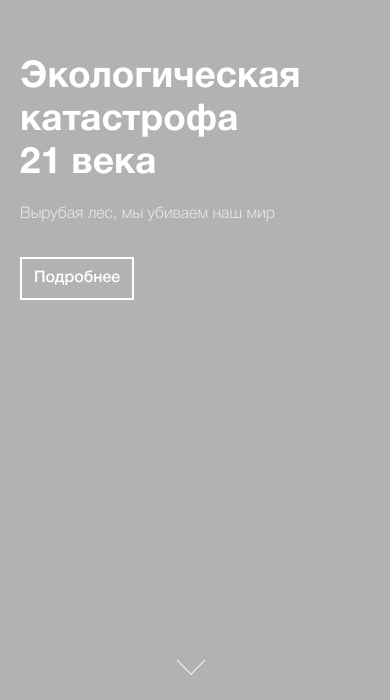
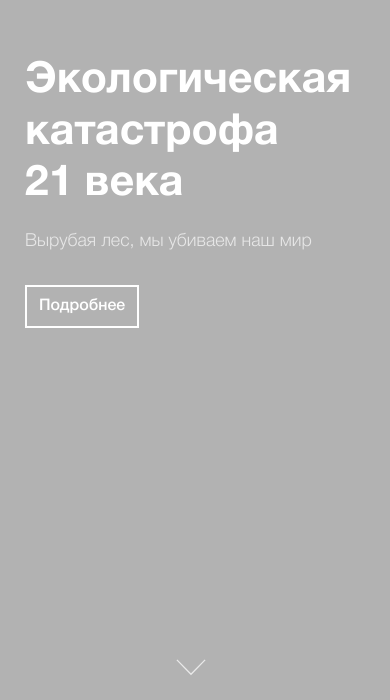
Before and after one commit to crew-dev/ecology-project, a plain HTML site: page index.html in a window 390 px wide. Shown: the part 144-844 px from the top of the page. Drawn offline with Linux system fonts and the light colour scheme.

Commit message:
Update style.css

```diff
--- a/css/style.css
+++ b/css/style.css
@@ -46,7 +46,6 @@ img {
     margin-top: 200px;
     margin-left: 140px;
     position: absolute;
-
 }
 
 .intro-title {
@@ -353,11 +352,6 @@ li.number-timeline-active::before {
         order: 2;
     }
 
-    .intro-title {
-        font-size: 40px;
-        line-height: 44px;
-    }
-
     .arrow-down {
         left: 42%;
     }
@@ -372,10 +366,10 @@ li.number-timeline-active::before {
     }
 }
 
-@media (max-width: 426px) {
+@media (min-width: 425px) and (max-width: 768px){
     .inner-content {
         margin-top: 200px;
-        margin-left: 80px;
+        margin-left: 30px;
     }
 
     .forest-img-left {
@@ -383,21 +377,28 @@ li.number-timeline-active::before {
     }
 
     .intro-title {
-        font-size: 43px;
-        line-height: 46px;
-    }
-
-    .inner-content {
-        margin-top: 240px;
-        margin-left: 120px;
+        font-size: 46px;
+        line-height: 1.2;
     }
 
 }
 
-@media (max-width: 425px) {
+@media (min-width: 375px) and (max-width: 425px){
+    .intro-title {
+        font-size: 43px;
+        line-height: 1.2;
+    }
+
+    .inner-content {
+        margin-top: 200px;
+        margin-left: 25px;
+    }
+}
+
+@media (min-width: 320px) and (max-width: 375px){
     .intro-title {
         font-size: 37px;
-        line-height: 43px;
+        line-height: 1.2;
     }
 
     .intro-subtitle {
```
